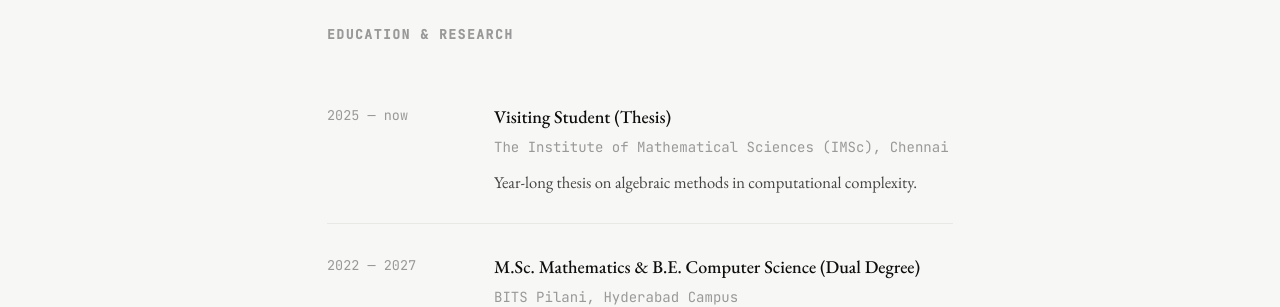
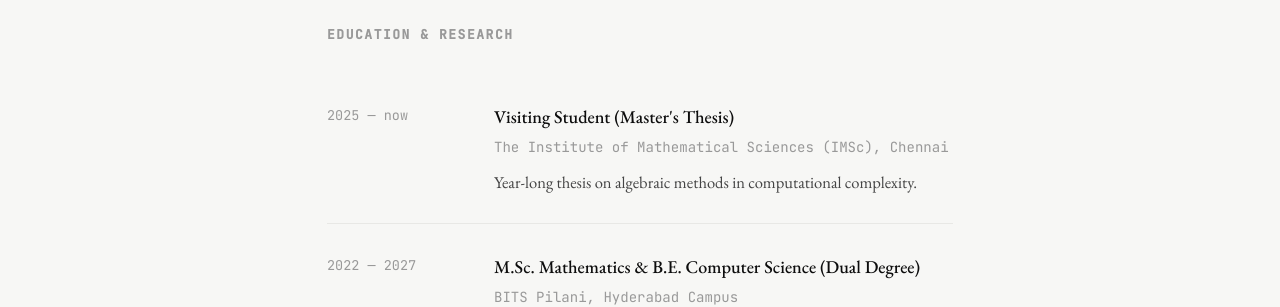
Before and after one commit to Lokesh-bitshyd22/Lokesh-bitshyd22.github.io, a Jekyll site: the page built from about.md, in a window 1280 px wide and 900 px high, scrolled down 1175 px. Shown: the part 155-462 px from the top of the window. Built offline with Jekyll 4.4.1, drawn with Linux system fonts in a browser that asks for light colours.

Commit message:
Update about.md

```diff
--- a/about.md
+++ b/about.md
@@ -71,7 +71,7 @@ permalink: /about/
   <div class="exp-item">
     <div class="exp-date">2025 — now</div>
     <div class="exp-content">
-      <h3>Visiting Student (Thesis)</h3>
+      <h3>Visiting Student (Master's Thesis)</h3>
       <p class="org">The Institute of Mathematical Sciences (IMSc), Chennai</p>
       <p>Year-long thesis on algebraic methods in computational complexity.</p>
     </div>
```
